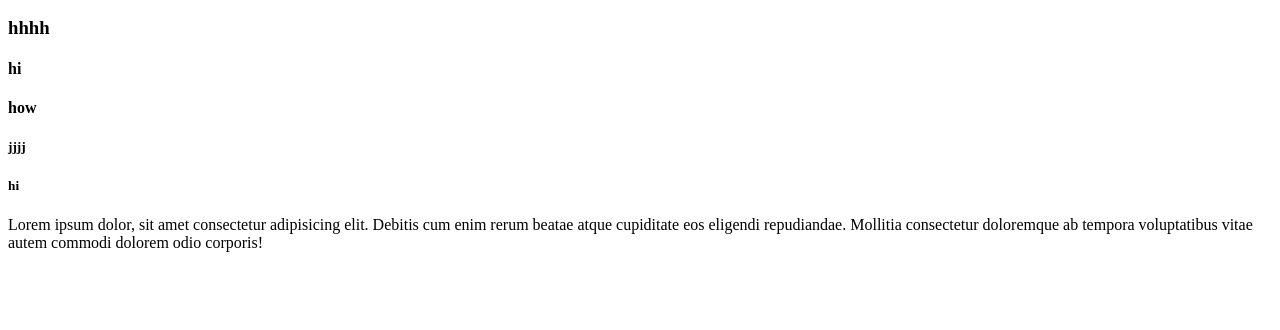
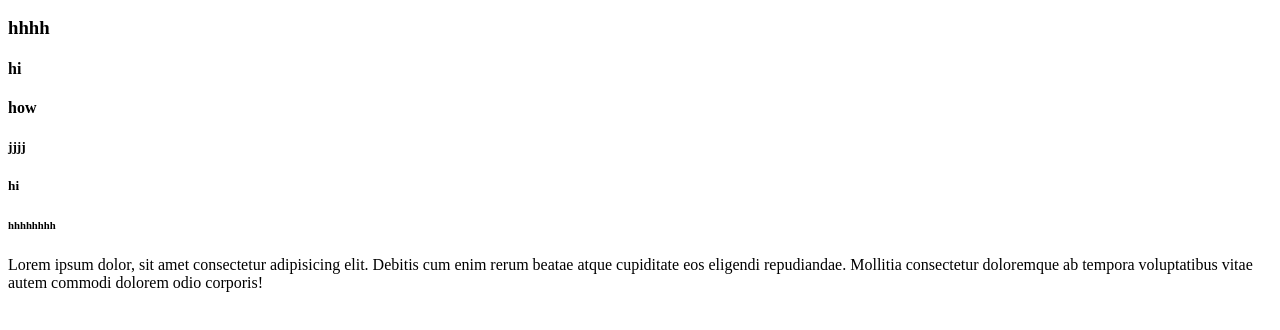
Before and after one commit to Dileep554/pro, a plain HTML site: page index.html in a window 1280 px wide. Shown: the part 110-440 px from the top of the page. Drawn offline with Linux system fonts and the light colour scheme.

Commit message:
Update index.html

```diff
--- a/index.html
+++ b/index.html
@@ -13,6 +13,7 @@
     <h4>how</h4>
     <h5>jjjj</h5>
     <h5>hi</h5>
+    <h6>hhhhhhhh</h6>
     <p>Lorem ipsum dolor, sit amet consectetur adipisicing elit. Debitis cum enim rerum beatae atque cupiditate eos eligendi repudiandae. Mollitia consectetur doloremque ab tempora voluptatibus vitae autem commodi dolorem odio corporis!</p>
 </body>
 </html>
```
